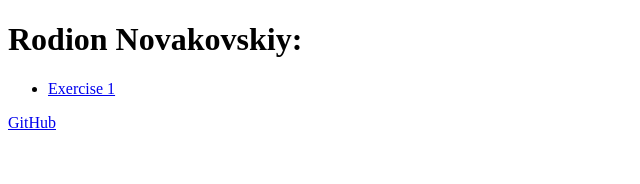
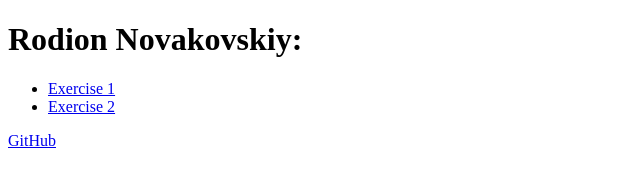
Before and after one commit to RodStud/Web, a plain HTML site: page index.html in a window 1280 px wide. Shown: the whole page, without its empty margins (0-640 px from the left). Drawn offline with Linux system fonts and the light colour scheme.

Commit message:
Exercise 2 - Exercise finished and added to main page

```diff
--- a/index.html
+++ b/index.html
@@ -9,6 +9,7 @@
     <h1>Rodion Novakovskiy:</h1>
     <ul>
       <li><a href="Exercise_1/">Exercise 1</a></li>
+      <li><a href="Exercise_2/">Exercise 2</a></li>
     </ul>
     <a href="https://github.com/RodStud/Web" target="_blank">GitHub</a>
   </body>
```
